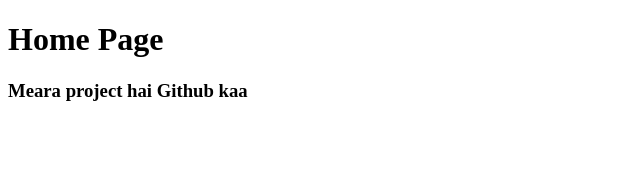
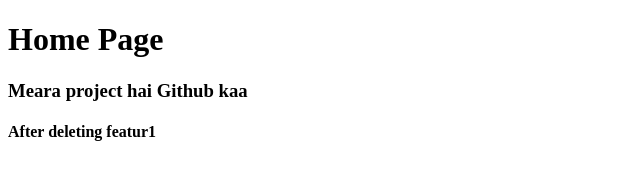
Before and after one commit to itsgud/project6, a plain HTML site: page index.html in a window 1280 px wide. Shown: the whole page, without its empty margins (0-640 px from the left). Drawn offline with Linux system fonts and the light colour scheme.

Commit message:
feaature 1 deleted

```diff
--- a/index.html
+++ b/index.html
@@ -8,5 +8,6 @@
 <body>
     <h1>Home Page</h1>
     <h3>Meara project hai Github kaa </h3>
+    <h4>After deleting featur1 </h4>
 </body>
 </html>
```
